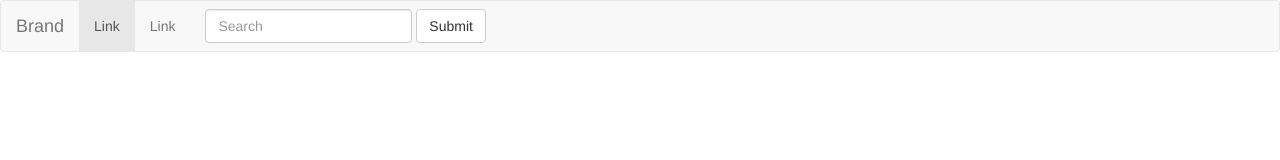
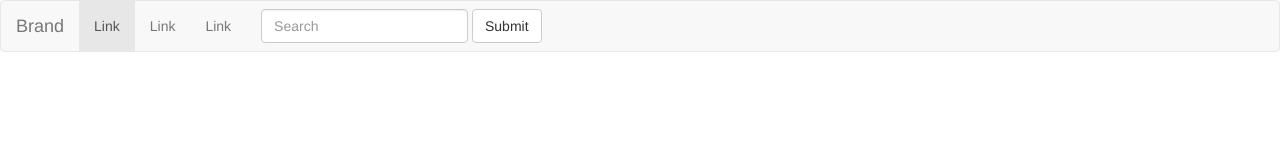
Before and after one commit to EmelyRO/emelyro.github.io, a plain HTML site: page index.html in a window 1280 px wide. Drawn offline with nearby package versions, Linux system fonts and the light colour scheme.

Commit message:
added an extra tab

```diff
--- a/index.html
+++ b/index.html
@@ -27,6 +27,7 @@
       <ul class="nav navbar-nav">
         <li class="active"><a href="#">Link <span class="sr-only">(current)</span></a></li>
         <li><a href="#">Link</a></li>
+        <li><a href="#">Link</a><li>
 
       </ul>
       <form class="navbar-form navbar-left">
```
